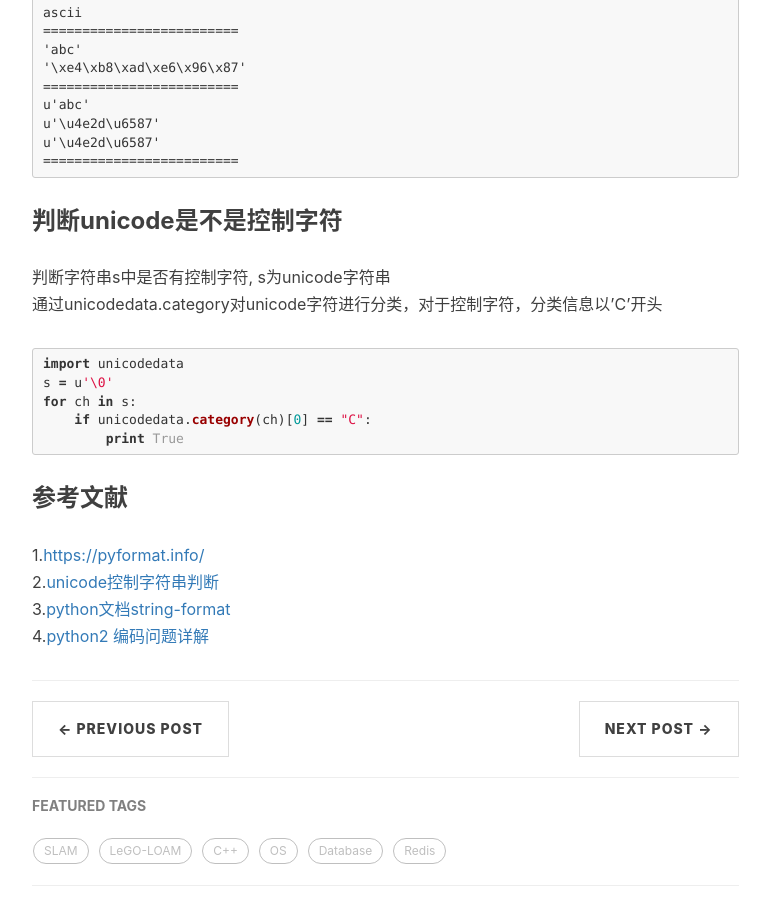
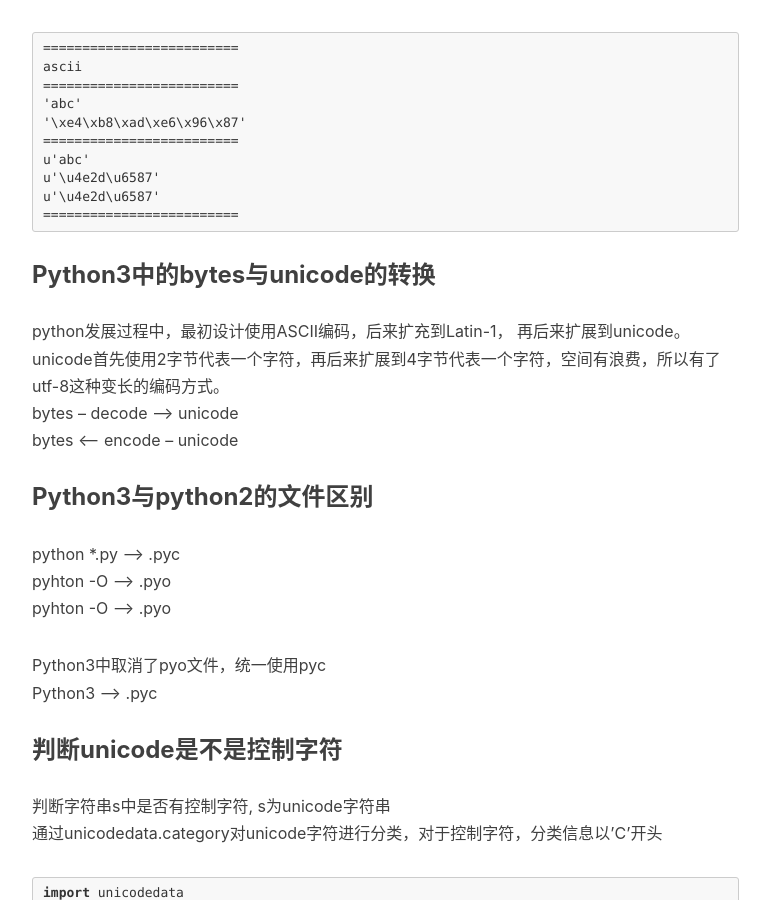
Before and after one commit to wykxwyc/wykxwyc.github.io, a Jekyll site: the page built from _posts/2022-12-06-Unicode-and-Str-in-Python.markdown, in a window 1280 px wide and 900 px high, scrolled down 2545 px. Shown: the whole window, without its empty margins (233-1003 px from the left). Built offline with Jekyll 4.4.1, drawn with Linux system fonts in a browser that asks for light colours; comment, search, counter and statistics services are not loaded; some of the changed text lies outside the part shown.

Commit message:
添加python3编码笔记

````diff
--- a/_posts/2022-12-06-Unicode-and-Str-in-Python.markdown
+++ b/_posts/2022-12-06-Unicode-and-Str-in-Python.markdown
@@ -102,6 +102,19 @@
 =========================
 ```
 
+### Python3中的bytes与unicode的转换
+python发展过程中，最初设计使用ASCII编码，后来扩充到Latin-1， 再后来扩展到unicode。
+unicode首先使用2字节代表一个字符，再后来扩展到4字节代表一个字符，空间有浪费，所以有了utf-8这种变长的编码方式。
+bytes -- decode --> unicode
+bytes <-- encode -- unicode
+
+### Python3与python2的文件区别
+python *.py --> .pyc
+pyhton -O   --> .pyo
+pyhton -O   --> .pyo
+
+Python3中取消了pyo文件，统一使用pyc
+Python3      --> .pyc
 
 ### 判断unicode是不是控制字符
 判断字符串s中是否有控制字符, s为unicode字符串
````
